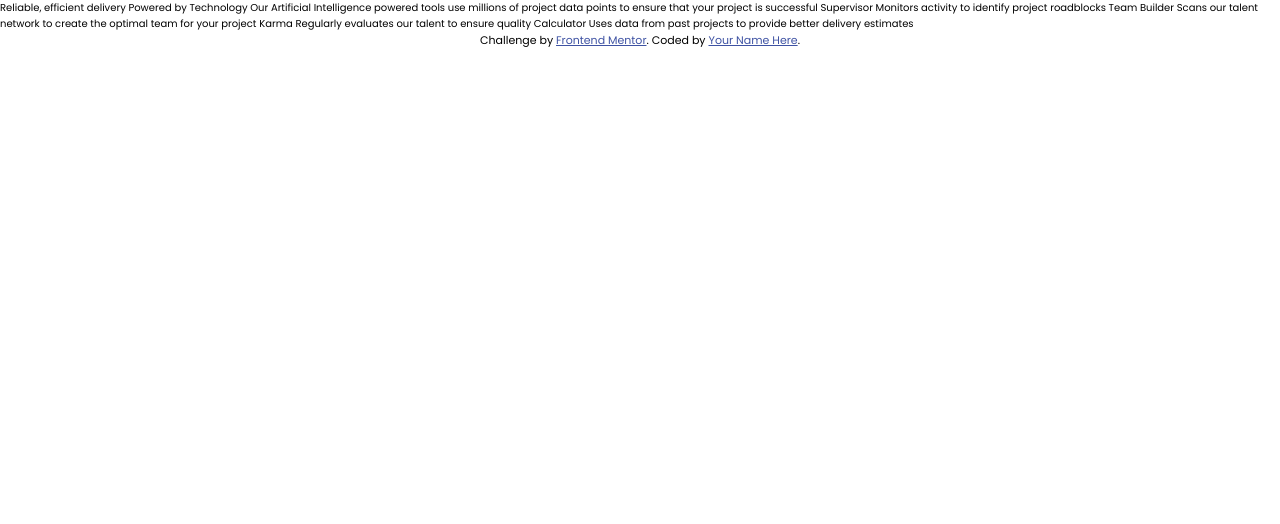
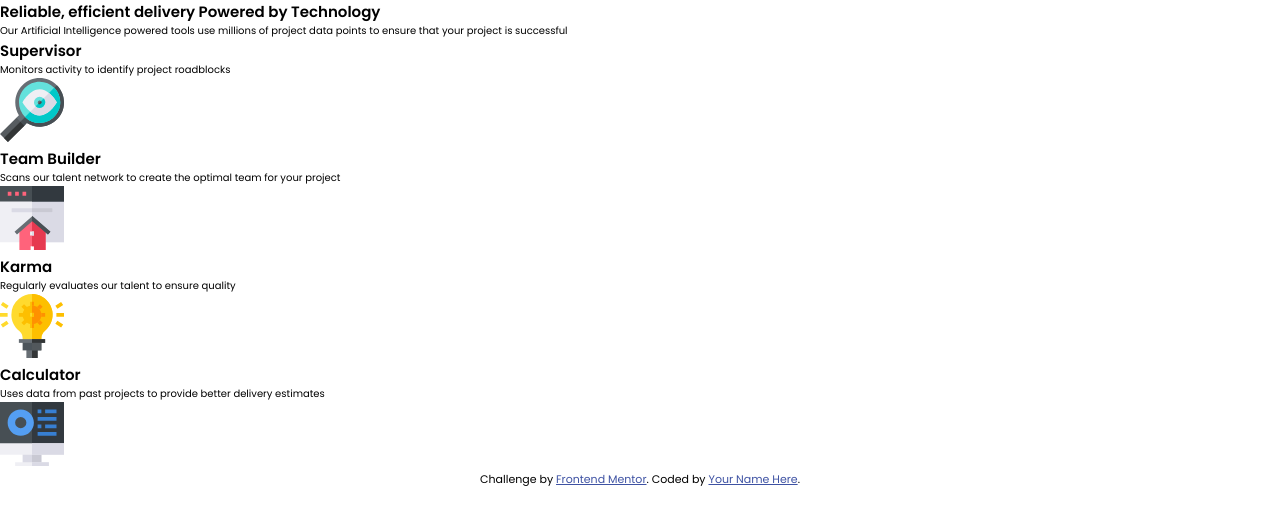
Before and after one commit to AdamsF16/Fronted-mentor-Four-card-section, a plain HTML site: page index.html in a window 1280 px wide. Drawn offline with Linux system fonts and the light colour scheme.

Commit message:
html structure

```diff
--- a/index.html
+++ b/index.html
@@ -11,24 +11,65 @@
   <link rel="stylesheet" href="./css/style.css">
 </head>
 <body>
+  <main>
+    <section class="section__container">
+      <div class="wrapper">
+      <div class="section__box">
+        <div class="section__text-main">
+          <h1 class="section__title-main">  Reliable, efficient delivery <span class="section__title-main--bold">Powered by Technology</span></h1>
+          <p class="section__text-main">Our Artificial Intelligence powered tools use millions of project data points
+          to ensure that your project is successful</p>
+        </div>
+        <div class="section__card-box">
+          <div class="section__item-one">
+            <div class="section__item-text-box">
+              <h2 class="section__item-title">Supervisor</h2>
+              <p class="section__item-text">Monitors activity to identify project roadblocks</p>
+            </div>
+            <img src="./images/icon-supervisor.svg" alt="magnifer" class="section__item-image">
+          </div>
+          <div class="section__item-two">
+            <div class="section__item-text-box">
+              <h2 class="section__item-title">Team Builder</h2>
+              <p class="section__item-text">Scans our talent network to create the optimal team for your project</p>
+            </div>
+            <img src="./images/icon-team-builder.svg" alt="home-icon" class="section__item-image">
+          </div>
+          <div class="section__item-three">
+            <div class="section__item-text-box">
+              <h2 class="section__item-title">Karma</h2>
+              <p class="section__item-text">Regularly evaluates our talent to ensure quality</p>
+            </div>
+            <img src="./images/icon-karma.svg" alt="light-bulb" class="section__item-image">
+          </div>
+          <div class="section__item-four">
+            <div class="section__item-text-box">
+              <h2 class="section__item-title">Calculator</h2>
+              <p class="section__item-text">Uses data from past projects to provide better delivery estimates</p>
+            </div>
+            <img src="./images/icon-calculator.svg" alt="desktop" class="section__item-image">
+          </div>
+        </div>
+      </div>
+      </div>
+    </section>
+  </main>
 
-  Reliable, efficient delivery
-  Powered by Technology
 
-  Our Artificial Intelligence powered tools use millions of project data points
-  to ensure that your project is successful
 
-  Supervisor
-  Monitors activity to identify project roadblocks
 
-  Team Builder
-  Scans our talent network to create the optimal team for your project
 
-  Karma
-  Regularly evaluates our talent to ensure quality
 
-  Calculator
-  Uses data from past projects to provide better delivery estimates
+
+
+
+
+
+
+
+
+
+
 
 
   <footer>
```
